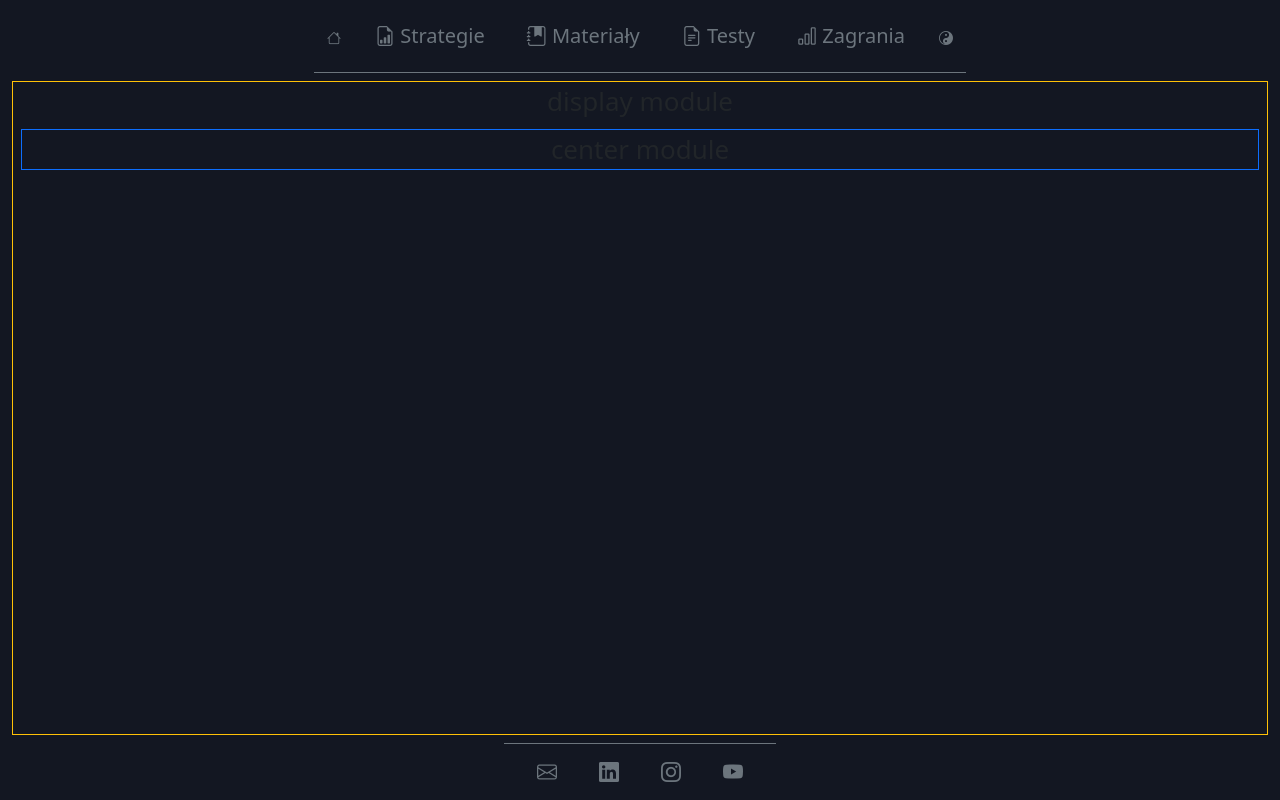
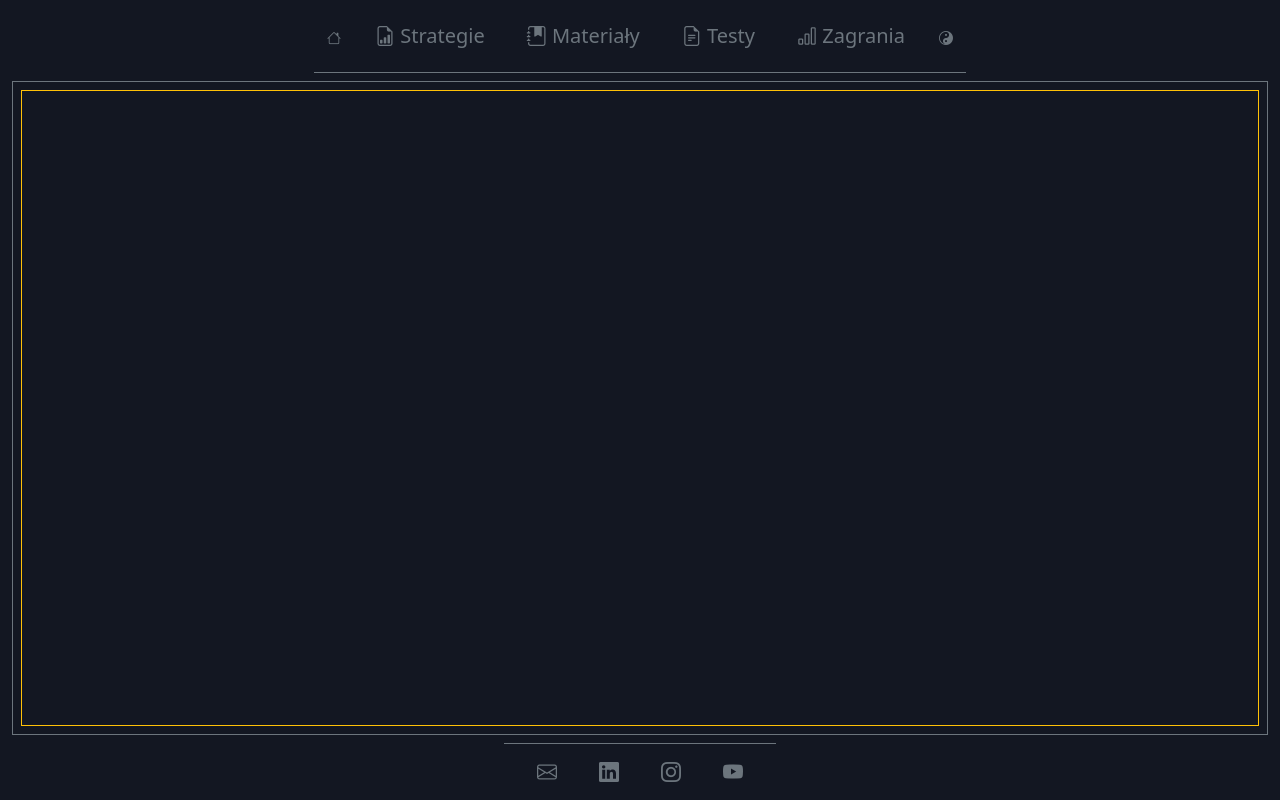
Before and after one commit to PjerC/forexy, a React (Create React App) app: page / in a window 1280 px wide. Built offline with nearby package versions, Linux system fonts and the light colour scheme.

Commit message:
switches between activities with usestate

```diff
--- a/src/App.js
+++ b/src/App.js
@@ -8,13 +8,20 @@ import 'bootstrap/dist/css/bootstrap.min.css'
 const App = (props) => {
 
   const [visibilityStrategy,setVisibilityStrategy] = useState(false);
+  const [visibilityMaterial, setVisibilityMaterial] = useState(false);
 
   const {backgroundColor,setBackgroundColor} = props;
 
   return (
     <div style={{backgroundColor:backgroundColor}} className="d-flex flex-column container-fluid App justify-content-center align-items-center">
-      <NavBar backgroundColor={backgroundColor} setBackgroundColor={setBackgroundColor} visibilityStrategy={visibilityStrategy} setVisibilityStrategy={setVisibilityStrategy}/>
-      <DisplayModule  visibilityStrategy={visibilityStrategy} setVisibilityStrategy={setVisibilityStrategy}/>
+      <NavBar
+              backgroundColor={backgroundColor} setBackgroundColor={setBackgroundColor}
+              visibilityStrategy={visibilityStrategy} setVisibilityStrategy={setVisibilityStrategy}
+              visibilityMaterial={visibilityMaterial} setVisibilityMaterial={setVisibilityMaterial}
+              />
+      <DisplayModule  visibilityStrategy={visibilityStrategy} setVisibilityStrategy={setVisibilityStrategy}
+                      visibilityMaterial={visibilityMaterial} setVisibilityMaterial={setVisibilityMaterial}
+      />
       <Footer />
     </div>
   );
--- a/src/ContentModules/Stategy.js
+++ b/src/ContentModules/Stategy.js
@@ -1,7 +1,7 @@
 
 const Strategy = (props) => {
     return (
-        <div className="m-2 border border-secondary"> strategy module </div>
+        <div className="flex-grow-1 m-2"> strategy module </div>
     )
 }
 export default Strategy
--- a/src/DisplayModule.js
+++ b/src/DisplayModule.js
@@ -5,12 +5,13 @@ import DisplayCenterModule from './DisplayModules/DisplayCenterModule';
 // centered module with nested components
 const DisplayModule = (props) => {
 
-    const {visibilityStrategy,setVisibilityStrategy} =props;
+    const {visibilityStrategy,setVisibilityStrategy, visibilityMaterial, setVisibilityMaterial} =props;
 
     return(
-        <div className="flex-grow-1 w-100 align-self-center justify-content-center m-2 border border-warning" >
-            display module
-             <DisplayCenterModule  visibilityStrategy={visibilityStrategy} setVisibilityStrategy={setVisibilityStrategy}/>
+        <div className="d-flex flex-grow-1 w-100 align-self-center justify-content-center m-2 border border-secondary" >
+             <DisplayCenterModule   visibilityStrategy={visibilityStrategy} setVisibilityStrategy={setVisibilityStrategy}
+                                    visibilityMaterial={visibilityMaterial} setVisibilityMaterial={setVisibilityMaterial}
+             />
         </div>
 
     )
--- a/src/DisplayModules/DisplayCenterModule.js
+++ b/src/DisplayModules/DisplayCenterModule.js
@@ -1,16 +1,17 @@
 import 'bootstrap/dist/css/bootstrap.min.css'
 import 'bootstrap-icons/font/bootstrap-icons.css';
 import Strategy from '../ContentModules/Stategy.js';
+import Material from '../ContentModules/Material.js';
 
 const DisplayCenterModule = (props) => {
     // visibility display initial states
-    const {visibilityStrategy,setVisibilityStrategy} = props;
+    const {visibilityStrategy,setVisibilityStrategy, visibilityMaterial, setVisibilityMaterial} = props;
 
-    const showStrategyModule = () => {setVisibilityStrategy(true);}
 
     return(
-        <div className="justify-content-center align-items-center border border-primary m-2">  center module
-         { visibilityStrategy && <Strategy /> }
+        <div className="d-flex flex-grow-1 justify-content-center align-items-center border border-warning m-2">
+         {visibilityStrategy && <Strategy />}
+         {visibilityMaterial && <Material />}
         </div>
     )
 }
--- a/src/NavBar.js
+++ b/src/NavBar.js
@@ -6,14 +6,16 @@ import NavBarRightModule from './NavBarModules/NavBarRightModule';
 
 const NavBar = (props) => {
 
-const {visibilityStrategy,setVisibilityStrategy} = props;
+const {visibilityStrategy,setVisibilityStrategy,visibilityMaterial,setVisibilityMaterial} = props;
 const {backgroundColor,setBackgroundColor} = props;
 
 return(
     <div>
         <nav className="navbar navbar-dark border-bottom border-secondary">
                 <NavBarLeftModule />
-                <NavBarCenterModule visibilityStrategy={visibilityStrategy} setVisibilityStrategy={setVisibilityStrategy} />
+                <NavBarCenterModule visibilityStrategy={visibilityStrategy} setVisibilityStrategy={setVisibilityStrategy}
+                                    visibilityMaterial={visibilityMaterial} setVisibilityMaterial={setVisibilityMaterial}
+                />
                 <NavBarRightModule  backgroundColor={backgroundColor} setBackgroundColor={setBackgroundColor} />
         </nav>
     </div>
--- a/src/NavBarModules/NavBarCenterModule.js
+++ b/src/NavBarModules/NavBarCenterModule.js
@@ -4,15 +4,21 @@ import './NavBarStyles.css';
 
 const NavBarCenterModule = (props) => {
 
-    const {visibilityStrategy,setVisibilityStrategy} = props;
-    const showStrategyModule = () => {setVisibilityStrategy(!visibilityStrategy)}
+    const {visibilityStrategy,setVisibilityStrategy,visibilityMaterial,setVisibilityMaterial} = props;
+    const showStrategyModule = () => {
+                                        setVisibilityStrategy(!visibilityStrategy)
+                                        setVisibilityMaterial(false)
+                                    };
+    const showMaterialModule = () => {setVisibilityMaterial(!visibilityMaterial)
+                                        setVisibilityStrategy(false)
+                                    };
 
     return(
 
         <div>
             <button className="flex-fill btn btn-lg text-secondary m-1 navBarBtn" type="button" onClick={showStrategyModule}>
                 <i class="bi bi-file-earmark-bar-graph navBarBtn"></i> Strategie  </button>
-            <button className="flex-fill btn btn-lg text-secondary m-1 navBarBtn" type="button">
+            <button className="flex-fill btn btn-lg text-secondary m-1 navBarBtn" type="button" onClick={showMaterialModule}>
                 <i class="bi bi-journal-bookmark-fill "> </i> Materiały </button>
             <button className="flex-fill btn btn-lg text-secondary m-1 navBarBtn" type="button">
                 <i class="bi bi-file-earmark-text"></i> Testy </button>
```
